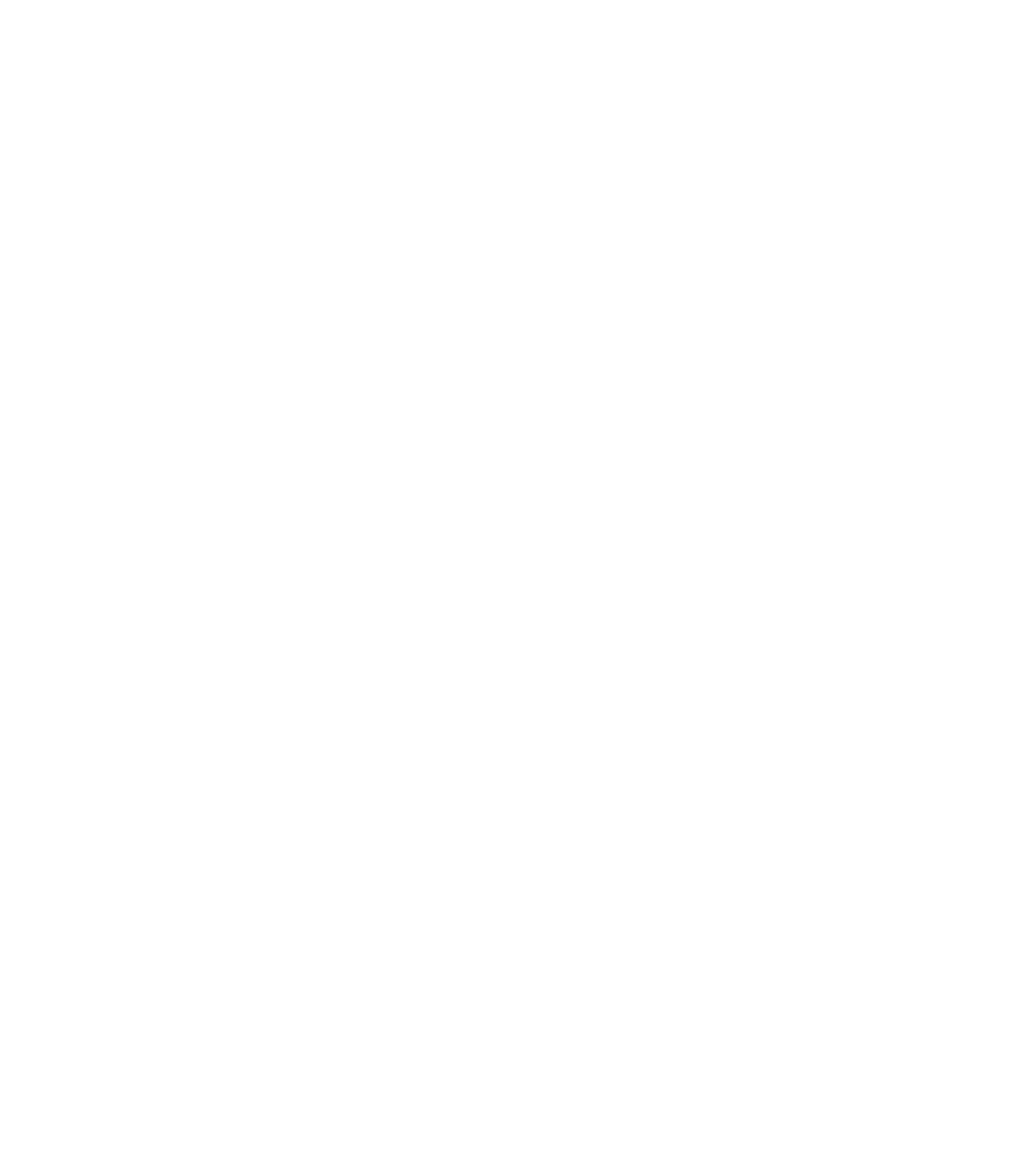
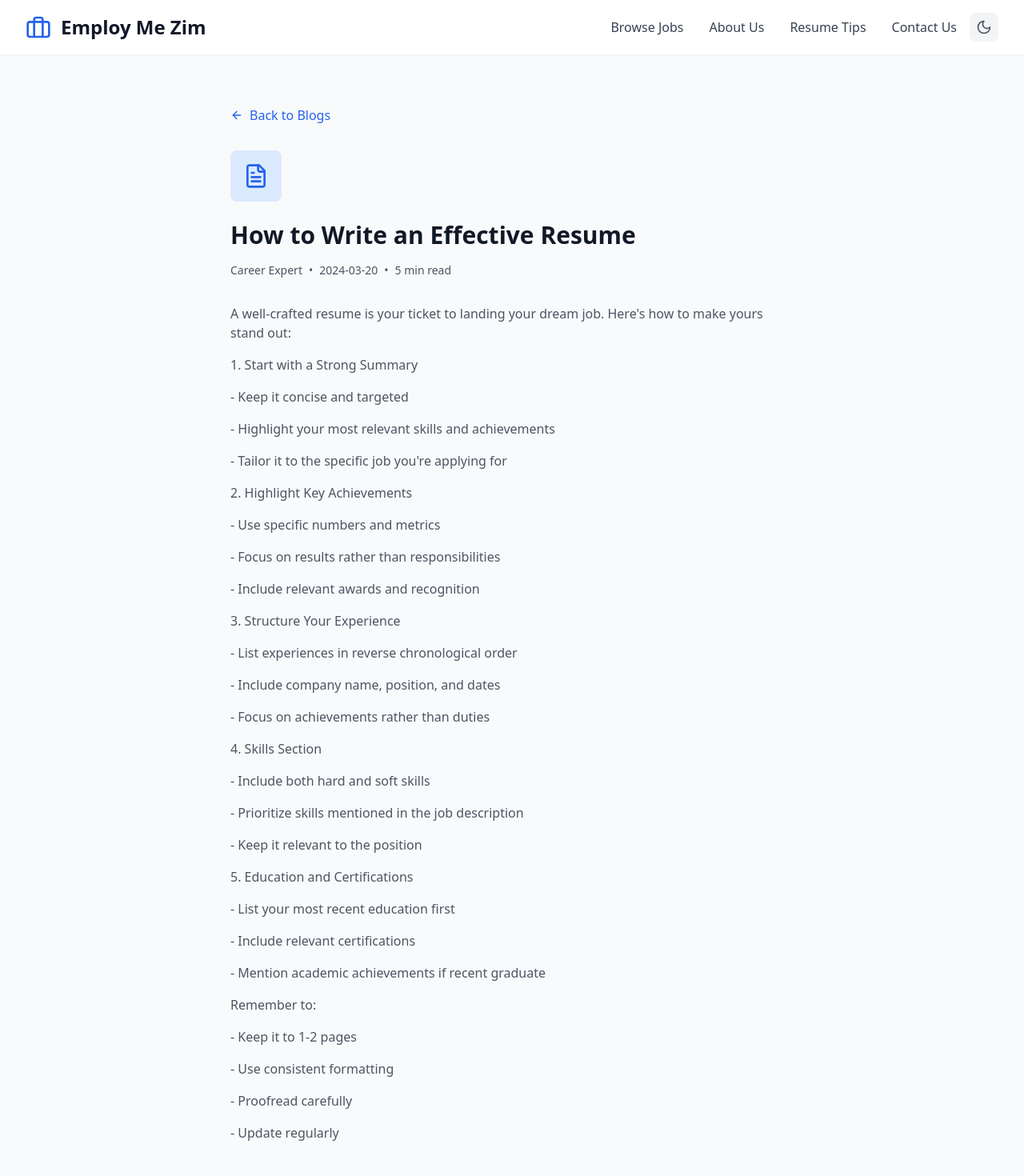
Before and after one commit to Onwell/employmezim, a React (Vite) app: page /blogs/1 in a window 1280 px wide. Before the commit this address had no page. Shown: the top 1470 px of the page at 80% size. Before the commit the page ends 800 px from the top, so only its background shows below. Built offline with nearby package versions, Linux system fonts and the light colour scheme.

Commit message:
add blog details

```diff
--- a/src/App.tsx
+++ b/src/App.tsx
@@ -9,6 +9,7 @@ import { ContactPage } from './pages/ContactPage';
 import { PrivacyPage } from './pages/PrivacyPage';
 import { TermsPage } from './pages/TermsPage';
 import { BlogsPage } from './pages/BlogsPage';
+import { BlogDetailPage } from './pages/BlogDetailPage';
 import { TestimonialsPage } from './pages/TestimonialsPage';
 
 function App() {
@@ -24,6 +25,7 @@ function App() {
           <Route path="privacy" element={<PrivacyPage />} />
           <Route path="terms" element={<TermsPage />} />
           <Route path="blogs" element={<BlogsPage />} />
+          <Route path="blogs/:id" element={<BlogDetailPage />} />
           <Route path="testimonials" element={<TestimonialsPage />} />
         </Route>
       </Routes>
--- /dev/null
+++ b/src/data/blogs.ts
@@ -0,0 +1,139 @@
+import { Blog } from '../types/blog';
+import { FileText, Book, Award } from 'lucide-react';
+
+export const blogs: Blog[] = [
+  {
+    id: '1',
+    title: 'How to Write an Effective Resume',
+    excerpt: 'Learn the key elements of a strong resume and how to make yours stand out to potential employers.',
+    content: `
+A well-crafted resume is your ticket to landing your dream job. Here's how to make yours stand out:
+
+1. Start with a Strong Summary
+- Keep it concise and targeted
+- Highlight your most relevant skills and achievements
+- Tailor it to the specific job you're applying for
+
+2. Highlight Key Achievements
+- Use specific numbers and metrics
+- Focus on results rather than responsibilities
+- Include relevant awards and recognition
+
+3. Structure Your Experience
+- List experiences in reverse chronological order
+- Include company name, position, and dates
+- Focus on achievements rather than duties
+
+4. Skills Section
+- Include both hard and soft skills
+- Prioritize skills mentioned in the job description
+- Keep it relevant to the position
+
+5. Education and Certifications
+- List your most recent education first
+- Include relevant certifications
+- Mention academic achievements if recent graduate
+
+Remember to:
+- Keep it to 1-2 pages
+- Use consistent formatting
+- Proofread carefully
+- Update regularly
+    `,
+    author: 'Career Expert',
+    date: '2024-03-20',
+    readTime: '5 min read',
+    icon: FileText,
+  },
+  {
+    id: '2',
+    title: 'Resume Formatting Tips',
+    excerpt: 'Professional formatting guidelines to make your resume look clean and professional.',
+    content: `
+The format of your resume is just as important as its content. Here's how to make it look professional:
+
+1. Choose the Right Font
+- Use professional fonts like Arial, Calibri, or Helvetica
+- Keep font size between 10-12 points
+- Use consistent fonts throughout
+
+2. Layout and Spacing
+- Maintain consistent margins (0.5" to 1")
+- Use white space effectively
+- Keep alignment consistent
+- Use bullet points for better readability
+
+3. Section Organization
+- Place most important information at the top
+- Use clear section headings
+- Keep sections clearly separated
+
+4. File Format
+- Save as PDF to preserve formatting
+- Use a clear naming convention
+- Test on different devices
+
+5. Visual Elements
+- Use bold and italics sparingly
+- Consider using subtle color accents
+- Ensure proper contrast for readability
+
+Pro Tips:
+- Test print your resume
+- Ask others to review the layout
+- Keep backup copies in different formats
+    `,
+    author: 'HR Professional',
+    date: '2024-03-19',
+    readTime: '4 min read',
+    icon: Book,
+  },
+  {
+    id: '3',
+    title: 'Skills Section: What to Include',
+    excerpt: 'A comprehensive guide on highlighting your skills effectively on your resume.',
+    content: `
+Your skills section is crucial in catching a recruiter's attention. Here's how to make it effective:
+
+1. Technical Skills
+- List relevant software and tools
+- Include programming languages if applicable
+- Mention industry-specific technologies
+- Rate your proficiency honestly
+
+2. Soft Skills
+- Communication abilities
+- Leadership experience
+- Problem-solving capabilities
+- Team collaboration
+- Time management
+
+3. Industry-Specific Skills
+- Include keywords from job descriptions
+- Focus on in-demand skills
+- Keep up with industry trends
+- Highlight unique specializations
+
+4. Organization
+- Group similar skills together
+- Prioritize most relevant skills
+- Use clear, concise descriptions
+- Update regularly
+
+5. Verification
+- Be prepared to demonstrate skills
+- Include certifications when possible
+- Keep examples ready for interviews
+
+Best Practices:
+- Don't oversell your abilities
+- Focus on quality over quantity
+- Keep it relevant to the position
+- Update as you learn new skills
+    `,
+    author: 'Recruitment Specialist',
+    date: '2024-03-18',
+    readTime: '6 min read',
+    icon: Award,
+  },
+];
--- /dev/null
+++ b/src/pages/BlogDetailPage.tsx
@@ -0,0 +1,67 @@
+import React from 'react';
+import { useParams, Link } from 'react-router-dom';
+import { ArrowLeft } from 'lucide-react';
+import { blogs } from '../data/blogs';
+
+export const BlogDetailPage: React.FC = () => {
+  const { id } = useParams();
+  const blog = blogs.find(b => b.id === id);
+
+  if (!blog) {
+    return (
+      <main className="flex-1 max-w-3xl mx-auto px-4 sm:px-6 lg:px-8 py-16">
+        <div className="text-center">
+          <h1 className="text-2xl font-bold text-gray-900 dark:text-white">Blog Not Found</h1>
+          <p className="mt-2 text-gray-600 dark:text-gray-400">The article you're looking for doesn't exist.</p>
+          <Link
+            to="/blogs"
+            className="mt-4 inline-flex items-center text-blue-600 dark:text-blue-400"
+          >
+            <ArrowLeft className="w-4 h-4 mr-2" />
+            Back to Blogs
+          </Link>
+        </div>
+      </main>
+    );
+  }
+
+  const Icon = blog.icon;
+
+  return (
+    <main className="flex-1 max-w-3xl mx-auto px-4 sm:px-6 lg:px-8 py-16">
+      <Link
+        to="/blogs"
+        className="inline-flex items-center text-blue-600 dark:text-blue-400 mb-8"
+      >
+        <ArrowLeft className="w-4 h-4 mr-2" />
+        Back to Blogs
+      </Link>
+
+      <article>
+        <div className="mb-8">
+          <div className="flex items-center justify-center w-16 h-16 bg-blue-100 dark:bg-blue-900 rounded-lg mb-6">
+            <Icon className="w-8 h-8 text-blue-600 dark:text-blue-400" />
+          </div>
+          <h1 className="text-3xl font-bold text-gray-900 dark:text-white mb-4">
+            {blog.title}
+          </h1>
+          <div className="flex items-center text-gray-600 dark:text-gray-400 text-sm">
+            <span>{blog.author}</span>
+            <span className="mx-2">•</span>
+            <span>{blog.date}</span>
+            <span className="mx-2">•</span>
+            <span>{blog.readTime}</span>
+          </div>
+        </div>
+
+        <div className="prose dark:prose-invert max-w-none">
+          {blog.content.split('\n').map((paragraph, index) => (
+            <p key={index} className="text-gray-600 dark:text-gray-400 mb-4">
+              {paragraph}
+            </p>
+          ))}
+        </div>
+      </article>
+    </main>
+  );
+};
--- a/src/pages/BlogsPage.tsx
+++ b/src/pages/BlogsPage.tsx
@@ -1,32 +1,6 @@
 import React from 'react';
-import { FileText, Book, Award } from 'lucide-react';
-
-const blogs = [
-  {
-    title: 'How to Write an Effective Resume',
-    excerpt: 'Learn the key elements of a strong resume and how to make yours stand out to potential employers.',
-    author: 'Career Expert',
-    date: '2024-03-20',
-    readTime: '5 min read',
-    icon: FileText,
-  },
-  {
-    title: 'Resume Formatting Tips',
-    excerpt: 'Professional formatting guidelines to make your resume look clean and professional.',
-    author: 'HR Professional',
-    date: '2024-03-19',
-    readTime: '4 min read',
-    icon: Book,
-  },
-  {
-    title: 'Skills Section: What to Include',
-    excerpt: 'A comprehensive guide on highlighting your skills effectively on your resume.',
-    author: 'Recruitment Specialist',
-    date: '2024-03-18',
-    readTime: '6 min read',
-    icon: Award,
-  },
-];
+import { Link } from 'react-router-dom';
+import { blogs } from '../data/blogs';
 
 export const BlogsPage: React.FC = () => {
   return (
@@ -42,11 +16,12 @@ export const BlogsPage: React.FC = () => {
         {blogs.map((blog) => {
           const Icon = blog.icon;
           return (
-            <article
-              key={blog.title}
+            <Link
+              key={blog.id}
+              to={`/blogs/${blog.id}`}
               className="bg-white dark:bg-gray-800 rounded-lg shadow-md overflow-hidden hover:shadow-lg transition-shadow"
             >
-              <div className="p-6">
+              <article className="p-6">
                 <div className="flex items-center justify-center w-12 h-12 bg-blue-100 dark:bg-blue-900 rounded-lg mb-4">
                   <Icon className="w-6 h-6 text-blue-600 dark:text-blue-400" />
                 </div>
@@ -60,8 +35,8 @@ export const BlogsPage: React.FC = () => {
                   <span>{blog.author}</span>
                   <span>{blog.readTime}</span>
                 </div>
-              </div>
-            </article>
+              </article>
+            </Link>
           );
         })}
       </div>
--- /dev/null
+++ b/src/types/blog.ts
@@ -0,0 +1,10 @@
+export interface Blog {
+  id: string;
+  title: string;
+  excerpt: string;
+  content: string;
+  author: string;
+  date: string;
+  readTime: string;
+  icon: any;
+}
```
